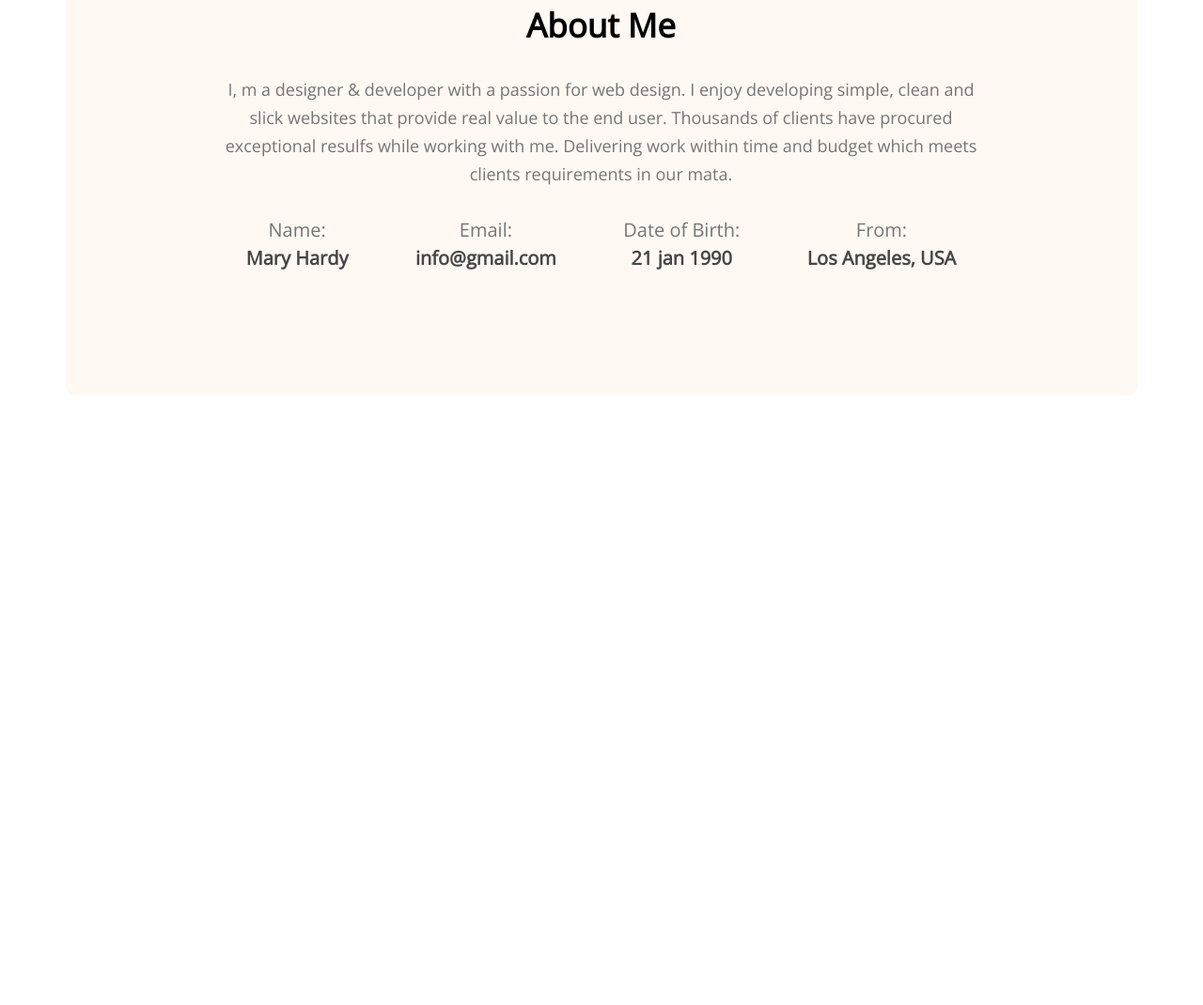
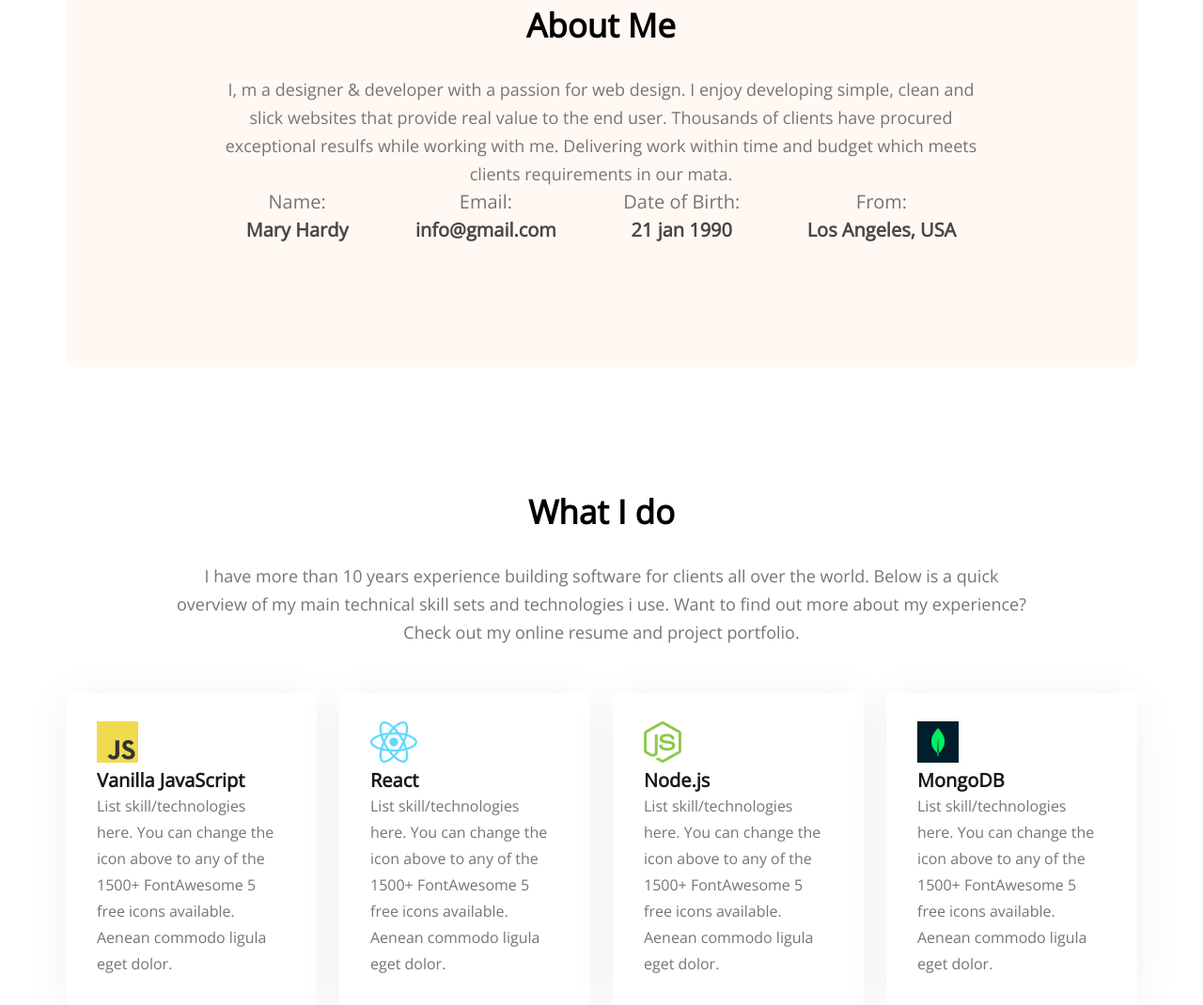
Before and after one commit to MahmudNadim/developer-resources, a plain HTML site: page index.html in a window 1280 px wide. Shown: the part 1097-2167 px from the top of the page at 94% size. Before the commit the page ends 1518 px from the top, so only its background shows below. Drawn offline with nearby package versions, Linux system fonts and the light colour scheme.

Commit message:
what I do secttin added

```diff
--- a/index.html
+++ b/index.html
@@ -36,7 +36,7 @@
     </header>
     <!-- main start -->
     <main>
-        <!-- about section start -->
+        <!-- about me section start -->
         <section class="about">
             <h3 class="section-title">About Me</h3>
             <p class="section-description">I, m a designer & developer with a passion for web design. I enjoy developing simple, clean and slick websites that provide real value to the end user. Thousands of clients have procured exceptional resulfs while working with me. Delivering work within time and budget which meets clients requirements in our mata.</p>
@@ -59,6 +59,33 @@
                 </div>
             </div>
         </section>
+        <!-- what is do section start -->
+        <section class="what-i-do">
+            <h3 class="section-title">What I do</h3>
+            <p class="section-description-what-i-do">I have more than 10 years experience building software for clients all over the world. Below is a quick overview of my main technical skill sets and technologies i use. Want to find out more about my experience? Check out my online resume and project portfolio.</p>
+            <div class="skill-container">
+                <div class="skill">
+                    <img src="images/icons/js.png" alt="">
+                    <p class="skill-title">Vanilla JavaScript</p>
+                    <p class="skill-description">List skill/technologies here. You can change the icon above to any of the 1500+ FontAwesome 5 free icons available. Aenean commodo ligula eget dolor.</p>
+                </div>
+                <div class="skill">
+                    <img src="images/icons/react.png" alt="">
+                    <p class="skill-title">React</p>
+                    <p class="skill-description">List skill/technologies here. You can change the icon above to any of the 1500+ FontAwesome 5 free icons available. Aenean commodo ligula eget dolor.</p>
+                </div>
+                <div class="skill">
+                    <img src="images/icons/nodejs.png" alt="">
+                    <p class="skill-title">Node.js</p>
+                    <p class="skill-description">List skill/technologies here. You can change the icon above to any of the 1500+ FontAwesome 5 free icons available. Aenean commodo ligula eget dolor.</p>
+                </div>
+                <div class="skill">
+                    <img src="images/icons/mongo.png" alt="">
+                    <p class="skill-title">MongoDB</p>
+                    <p class="skill-description">List skill/technologies here. You can change the icon above to any of the 1500+ FontAwesome 5 free icons available. Aenean commodo ligula eget dolor.</p>
+                </div>
+            </div>
+        </section>
     </main>
 </body>
 </html>
--- a/styles/developer-portfolio.css
+++ b/styles/developer-portfolio.css
@@ -103,6 +103,7 @@ main {
     margin-top: 130px;
     max-width: 1140px;
     margin: 0 auto;
+    /* text-align: center; */
 }
 
 .about {
@@ -114,16 +115,17 @@ main {
 }
 
 .section-title {
-    /* text-align: center; */
+    text-align: center;
     font-size: 35px;
     font-style: normal;
     font-weight: 700;
     line-height: normal;
+    margin-bottom: 30px;
     /* padding-top: 131px; */
 }
 
 .section-description {
-    padding: 30px 0;
+    /* padding: 30px 0; */
     color: var(--dark-03, #757575);
     /* text-align: center; */
     font-family: Open Sans;
@@ -153,3 +155,58 @@ main {
     font-weight: 700;
     line-height: 30px;
 }
+
+/* wht i do styles */
+.what-i-do {
+    margin-top: 130px;
+    /* text-align: center; */
+}
+
+
+.section-description-what-i-do {
+    color: var(--dark-03, #757575);
+    font-size: 18px;
+    text-align: center;
+    font-style: normal;
+    font-weight: 400;
+    line-height: 30px;
+    margin: 30px 346px 50px 345px;
+    margin: 0 auto;
+    width: 909px;
+    height: 90px;
+}
+
+.skill-container {
+    display: flex;
+    gap: 24px;
+    margin-top: 50px;
+    /* margin: 50px 230px 50px 230px; */
+}
+
+.skill {
+    /* width: 267px;
+    height: 377px;
+    flex-shrink: 0; */
+
+    border-radius: 5px;
+    background: #FFF;
+    box-shadow: 0px 6px 50px 0px rgba(0, 0, 0, 0.06);
+    padding: 30px 33px;
+}
+
+.skill-title {
+    color: var(--dark-01, #181818);
+    font-size: 20px;
+    font-style: normal;
+    font-weight: 700;
+    line-height: normal;
+}
+
+.skill-description {
+    color: var(--dark-03, #757575);
+    font-size: 16px;
+    font-style: normal;
+    font-weight: 400;
+    line-height: 28px;
+    /* 175% */
+}
```
